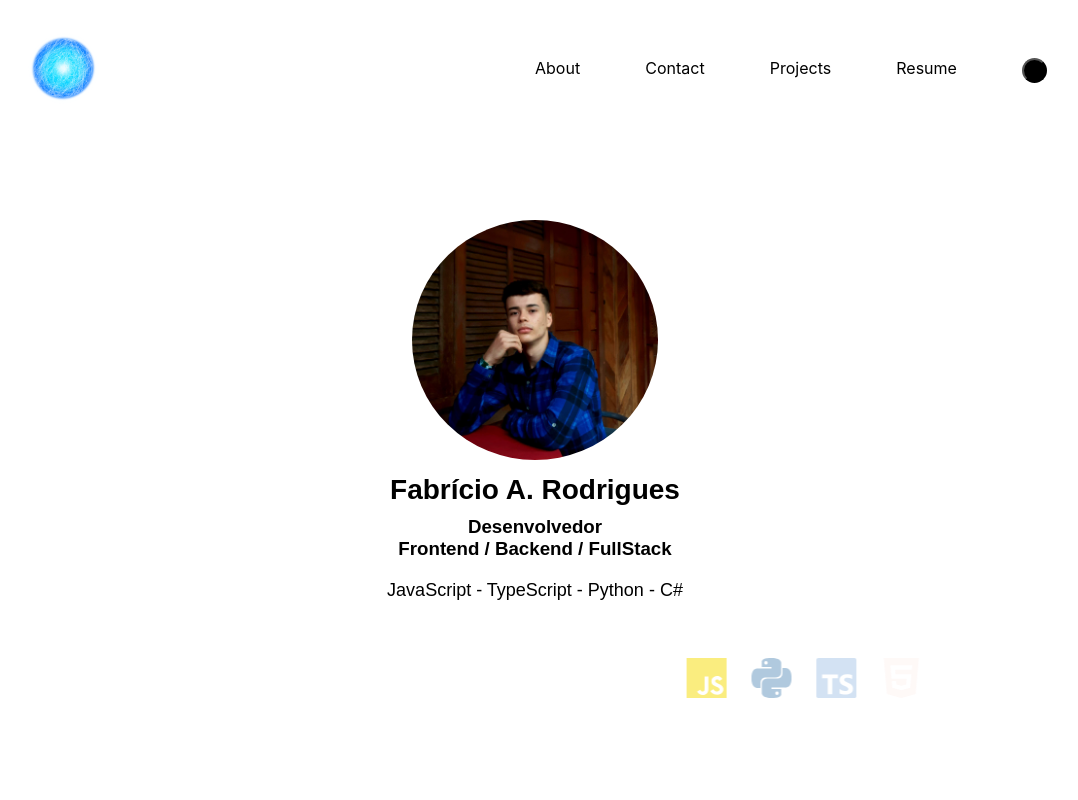
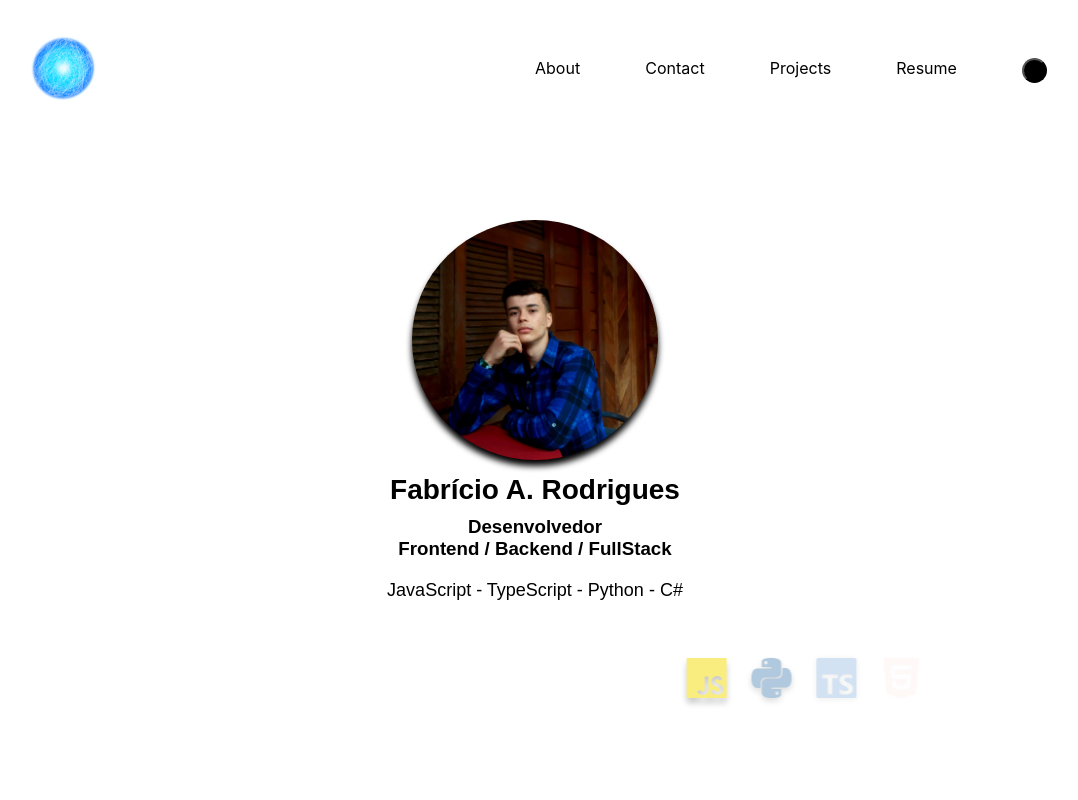
Before and after one commit to FabricioAnastacio/my_portfolio, a React (Create React App) app in the folder frontend/: page /home in a window 1280 px wide. Shown: the top 800 px of the page, without its empty margins (105-1183 px from the left). Built offline with nearby package versions, Linux system fonts and the light colour scheme; a web font is replaced by a local one.

Commit message:
Adiciona sombra a imagem e nos elementos do carrossel

```diff
--- a/frontend/src/styles/Carousel.css
+++ b/frontend/src/styles/Carousel.css
@@ -9,9 +9,7 @@
     opacity: 0;
     list-style: none;
     width: 40px;
-    animation-name: move;
-    animation-duration: 22.5s;
-    animation-timing-function: linear;
+    animation: move 22.5s linear;
     animation-delay: 0s;
     animation-iteration-count: infinite;
   }
@@ -53,13 +51,16 @@
 @keyframes move {
   100% {
     transform: translateX(-370px);
+    filter: drop-shadow(0px 0px 3px rgba(0, 0, 0, 0.363));
     opacity: 0;
   }
   50% {
     opacity: 1;
+    filter: drop-shadow(0px 9px 3px rgba(0, 0, 0, 0.363));
   }
   0% {
     transform: translateX(360px);
+    filter: drop-shadow(0px 0px 3px rgba(0, 0, 0, 0.363));
     opacity: 0;
   }
 }
--- a/frontend/src/styles/Main.css
+++ b/frontend/src/styles/Main.css
@@ -15,6 +15,13 @@
   height: 30vmin;
   border-radius: 50%;
   margin-bottom: 10px;
+  filter: drop-shadow(0px 6px 3px rgb(0, 0, 0));
+  transition: .2s linear;
+}
+
+.Picture:hover {
+  transform: scale(1.1);
+  filter: drop-shadow(0px 16px 6px rgba(0, 0, 0, 0.664));
 }
 
 .Content-main h1 {
--- a/frontend/src/styles/Portfolio.css
+++ b/frontend/src/styles/Portfolio.css
@@ -2,7 +2,7 @@
   display: flex;
   justify-content: space-between;
   flex-direction: column;
-  transition: 0.5s;
+  transition: all .5s linear;
 }
 
 .Portfolio-home-1 {
```
